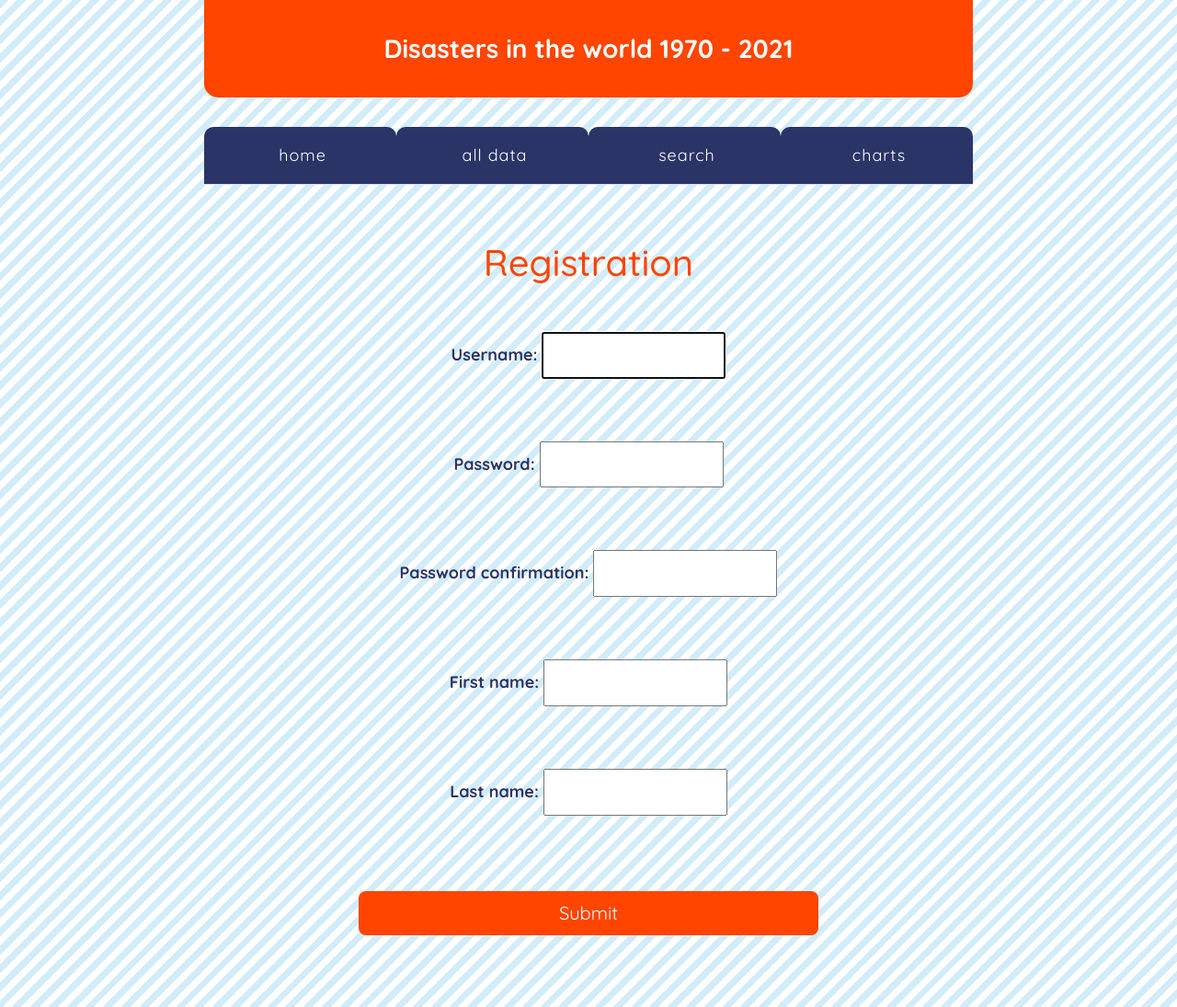
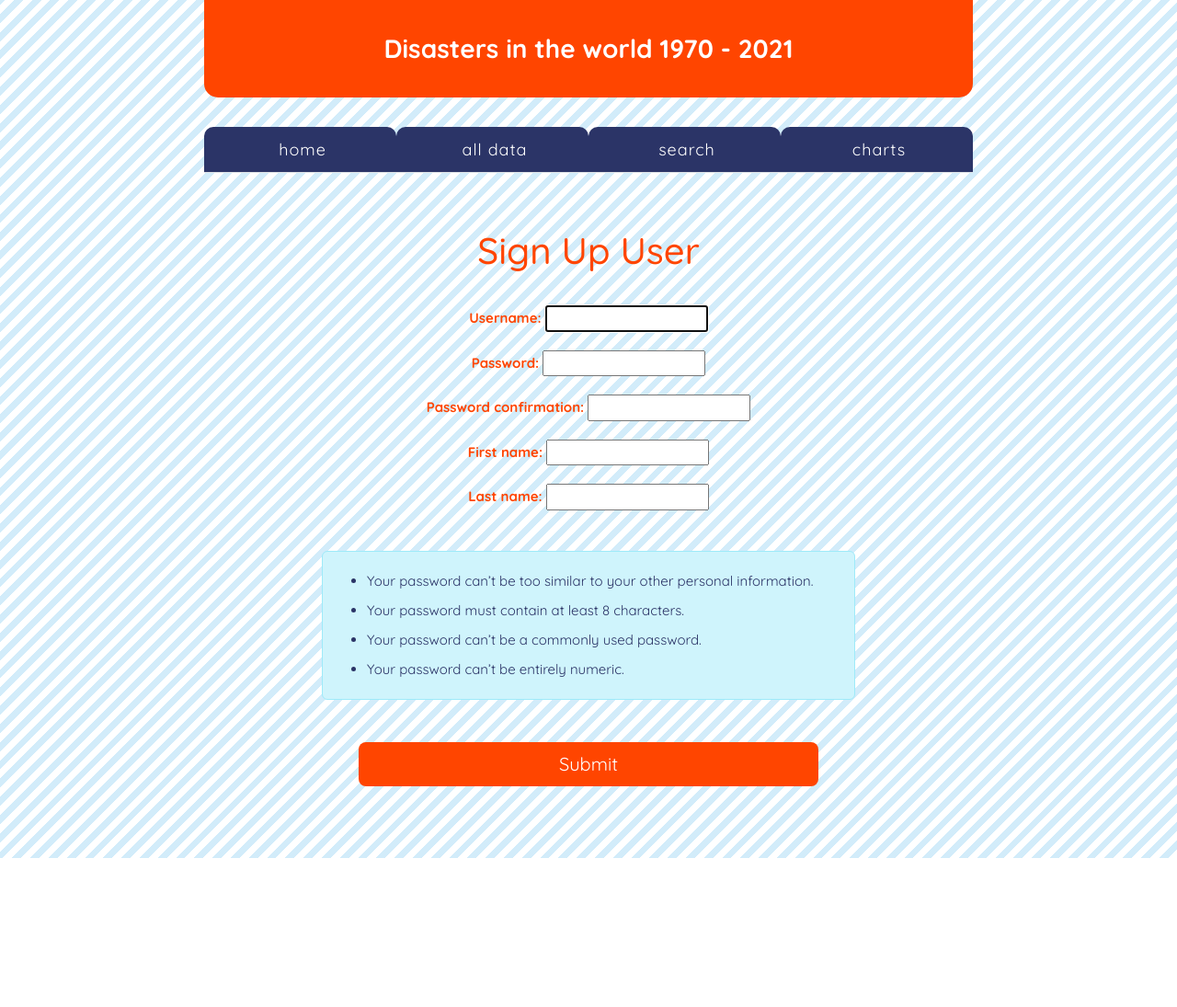
Before and after one commit to azusaw/hotel_CS551Q, a Django app: page /signup in a window 1280 px wide. Shown: the whole page at 92% size. After the commit the page ends 933 px from the top, so only its background shows below. Run offline with Django 4.2, Linux system fonts and the light colour scheme; some libraries are stand-ins or nearby versions.

Commit message:
fix sign up form

```diff
--- a/disaster/forms.py
+++ b/disaster/forms.py
@@ -1,9 +1,12 @@
 from django import forms
+from django.contrib.auth.forms import UserCreationForm
 from django.contrib.auth.models import User
-from django.contrib.auth.forms import UserCreationForm
+
 from .models import Type, Continent, Region, Disaster
 
+
 class SignUpForm(UserCreationForm):
+    """ Form used signup user in /signup page """
     username = forms.CharField(max_length=30)
     first_name = forms.CharField(max_length=30)
     last_name = forms.CharField(max_length=30)
@@ -11,6 +14,7 @@ class SignUpForm(UserCreationForm):
     class Meta:
         model = User
         fields = ('username', 'password1', 'password2', 'first_name', 'last_name',)
+
 
 class DisasterForm(forms.ModelForm):
     """ Form used for search conditions in /new /edit page """
--- a/disaster/templates/signup.html
+++ b/disaster/templates/signup.html
@@ -1,26 +1,30 @@
 {% extends "base.html" %}
 {% block title %}
-Disaster Info Website
+Sign Up User
 {% endblock %}
 {% block page_content %}
 
-<h1>Registration</h1>
-<div style="text-align: center">
+<h1>Sign Up User</h1>
+<div style="text-align: center; max-width: 580px; margin: 0 auto;">
     <form method="post">
+        {% if errors %}
+        <div class="alert alert-danger" role="alert">
+            {{errors}}
+        </div>
+        {% endif %}
         {% csrf_token %}
+        <div class="my-4">
             {% for field in form %}
-    <p>
+            <div>
                 {{ field.label_tag }}
                 {{ field }}
-      {% if field.help_text %}
-
-      {% endif %}
-
-    </p>
+            </div>
             {% endfor %}
-
-      <input class="btn btn-lg my-6" type="submit" name="Sign Up"/>
-
+        </div>
+        <div class="alert alert-info">
+            {{ password_helper }}
+        </div>
+        <input class="btn btn-lg my-6" type="submit" name="SignUp"/>
     </form>
 </div>
 {% endblock %}
--- a/disaster/urls.py
+++ b/disaster/urls.py
@@ -1,19 +1,18 @@
-from django.urls import path,include
-import django.contrib.auth.urls
+from django.urls import path, include
+
 from . import views
 
 urlpatterns = [
     path('', views.home, name='home'),
-    path('accounts/', include('django.contrib.auth.urls')),
+    path('accounts', include('django.contrib.auth.urls')),
     path('all', views.disaster_list, name='all'),
-    path('detail/<slug:disasterNo>/', views.disaster_detail, name='detail'),
+    path('detail/<slug:disasterNo>', views.disaster_detail, name='detail'),
     path('search', views.search, name='search'),
     path('new', views.disaster_new, name='disaster_new'),
     path('edit/<slug:disasterNo>', views.disaster_edit, name='disaster_edit'),
     path('delete/<slug:disasterNo>', views.disaster_delete, name='disaster_delete'),
-    path('chart/', views.chart, name='chart'),
+    path('chart', views.chart, name='chart'),
     path('signup', views.signup, name='signup'),
-    path('logout/', views.logout, name='logout'),
-
+    path('logout', views.logout, name='logout'),
 
 ]
--- a/disaster/views.py
+++ b/disaster/views.py
@@ -1,17 +1,22 @@
-from django.db.models import Count, Q
-from django.shortcuts import redirect, render, get_object_or_404
 from django.contrib.auth import login, authenticate
 from django.contrib.auth.decorators import login_required
+from django.db.models import Count, Q
+from django.http import HttpResponseRedirect
+from django.shortcuts import redirect, render, get_object_or_404
 from geopy.exc import GeocoderServiceError
 from geopy.geocoders import Nominatim
+
+from .forms import SearchConditionForm, DisasterForm, SignUpForm
 from .models import Disaster
-from .forms import SearchConditionForm, DisasterForm, SignUpForm
-from django.http import HttpResponseRedirect
-from django.contrib.auth.models import User
 
 
 def signup(request):
     form = SignUpForm(request.POST)
+    errors = []
+
+    if request.method == "POST":
+        errors = form.errors
+
     if form.is_valid():
         user = form.save()
         user.refresh_from_db()
@@ -20,10 +25,13 @@ def signup(request):
         user.save()
         username = form.cleaned_data.get('username')
         password = form.cleaned_data.get('password1')
-        user = authenticate(username=username, password= password)
+        user = authenticate(username=username, password=password)
         login(request, user)
         return redirect('/')
-    return render(request, 'signup.html', {'form': form})
+
+    return render(request, 'signup.html',
+                  {'form': form, 'password_helper': form.fields["password1"].help_text, 'errors': errors})
+
 
 @login_required
 def login(request):
@@ -33,8 +41,10 @@ def login(request):
     else:
         return redirect('login')
 
+
 def goto_index_view(url):
-   return HttpResponseRedirect(url)
+    return HttpResponseRedirect(url)
+
 
 def logout(request):
     response = goto_index_view('/')
--- a/static/base.css
+++ b/static/base.css
@@ -28,9 +28,14 @@ p {
     margin-bottom: 1rem;
 }
 
+ul {
+    margin-bottom: 0;
+}
+
 li {
+    text-align: left; !important
     font-size: 18px;
-    line-height: 2.8rem;
+    line-height: 2rem;
     color: #2B3467;
 }
 
--- a/static/custom.css
+++ b/static/custom.css
@@ -65,6 +65,10 @@
     margin-top: 2rem;
 }
 
+.text-box ul {
+    line-height: 2.8rem;
+}
+
 .tag {
     padding: 5px;
     margin: 2em 0;
```
Also changed, not shown: disaster/tests/test_forms.py (+4 -5 lines), disaster/migrations/0004_customer.py (added). Lines whose indentation alone changed are shown as unchanged.
